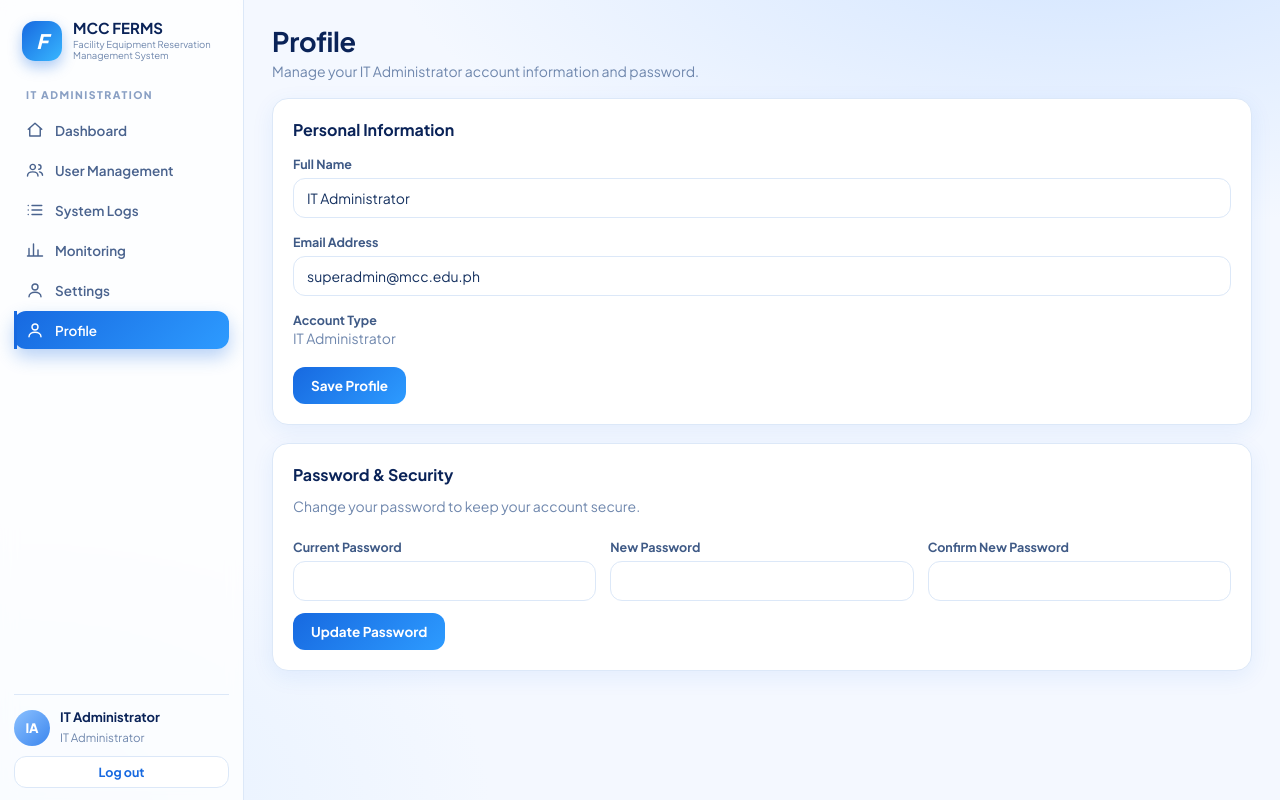
After one commit to kenn-prog/mccferm-laravel, a Laravel app: page /superadmin/profile in a window 1280 px wide. The commit adds this page. Run offline with Laravel 12, Linux system fonts and the light colour scheme; a user stored in the database is signed in; data comes from the database, SQL or seed files in the repository.

Commit message:
still incomplete

```diff
--- a/app/Http/Controllers/SuperAdminController.php
+++ b/app/Http/Controllers/SuperAdminController.php
@@ -2,7 +2,7 @@
 namespace App\Http\Controllers;
 use App\Models\{User,Facility,Equipment,FermsRequest,Reservation,Transaction,Notice};
 use Illuminate\Http\Request;
-use Illuminate\Support\Facades\{DB,Cache,Artisan,Log};
+use Illuminate\Support\Facades\{DB,Cache,Artisan,Hash,Log};
 
 class SuperAdminController extends Controller {
 
@@ -195,6 +195,32 @@ class SuperAdminController extends Controller {
         return view('superadmin.monitoring', compact('metrics', 'performance'));
     }
 
+    public function profile() {
+        return view('superadmin.profile');
+    }
+
+    public function updateProfile(Request $r) {
+        $validated = $r->validate(['name' => 'required|string|max:255']);
+        $r->user()->update($validated);
+
+        return back()->with('ok', 'Profile updated successfully.');
+    }
+
+    public function updatePassword(Request $r) {
+        $validated = $r->validate([
+            'current_password' => 'required',
+            'password' => 'required|string|min:8|confirmed',
+        ]);
+
+        if (!Hash::check($validated['current_password'], $r->user()->password ?? '')) {
+            return back()->withErrors(['current_password' => 'Current password is incorrect.']);
+        }
+
+        $r->user()->update(['password' => Hash::make($validated['password'])]);
+
+        return back()->with('ok', 'Password updated successfully.');
+    }
+
     public function clearCache() {
         try {
             Cache::flush();
--- a/database/seeders/DatabaseSeeder.php
+++ b/database/seeders/DatabaseSeeder.php
@@ -14,7 +14,7 @@ class DatabaseSeeder extends Seeder
             ['name' => 'Student Council', 'email' => 'organization@mcc.edu.ph', 'role' => 'organization', 'organization_class' => 'Student Council'],
             ['name' => 'Maria Dela Pena', 'email' => 'staff@mcc.edu.ph', 'role' => 'staff'],
             ['name' => 'Ariel Amoguis', 'email' => 'admin@mcc.edu.ph', 'role' => 'admin'],
-            ['name' => 'Super Administrator', 'email' => 'superadmin@mcc.edu.ph', 'role' => 'superadmin'],
+            ['name' => 'IT Administrator', 'email' => 'superadmin@mcc.edu.ph', 'role' => 'superadmin'],
         ];
 
         foreach ($users as $user) {
--- a/public/css/ferms.css
+++ b/public/css/ferms.css
@@ -215,7 +215,7 @@ label{font-size:12.5px;font-weight:700;color:#3f5a86}textarea{min-height:76px;re
 .page-header h1{margin-bottom:4px;font-size:28px;line-height:1.1}
 .page-header .sub{margin:0}
 .page-actions{display:flex;gap:8px;align-items:center;flex-wrap:wrap}
-.stat-grid{display:grid;grid-template-columns:repeat(6,minmax(0,1fr));gap:12px;margin-bottom:16px}
+.stat-grid{display:grid;grid-template-columns:repeat(4,minmax(0,1fr));gap:12px;margin-bottom:16px}
 .stat-card-compact{background:#fff;border:1px solid var(--line);border-radius:14px;padding:14px 16px;box-shadow:var(--sh);display:flex;align-items:center;gap:12px;transition:.2s}
 .stat-card-compact:hover{transform:translateY(-2px);box-shadow:0 8px 20px rgba(23,105,224,.12)}
 .stat-card-compact .icon{width:42px;height:42px;border-radius:11px;background:linear-gradient(135deg,var(--sky),#d3e5ff);color:var(--blue);display:grid;place-items:center;flex:none}
@@ -266,7 +266,7 @@ label{font-size:12.5px;font-weight:700;color:#3f5a86}textarea{min-height:76px;re
 .btn-icon svg{width:16px;height:16px;fill:none;stroke:currentColor;stroke-width:2;stroke-linecap:round;stroke-linejoin:round}
 .action-bar{display:flex;gap:8px;align-items:center;flex-wrap:wrap;padding:16px;background:var(--sky2);border-radius:12px;margin-bottom:16px}
 .action-bar .action-bar-label{font-size:13px;font-weight:700;color:var(--navy);flex:1}
-@media(max-width:1200px){.stat-grid{grid-template-columns:repeat(3,minmax(0,1fr))}}
+@media(max-width:1200px){.stat-grid{grid-template-columns:repeat(2,minmax(0,1fr))}}
 @media(max-width:768px){.stat-grid{grid-template-columns:repeat(2,minmax(0,1fr))}.content-grid,.facility-grid,.equipment-grid{grid-template-columns:1fr}.page-header{flex-direction:column;align-items:flex-start}.page-actions{width:100%}.page-actions .btn{flex:1}}
 @media(max-width:520px){.stat-grid{grid-template-columns:1fr}}
 /* Final Polish & Animations */
--- a/resources/views/auth/login.blade.php
+++ b/resources/views/auth/login.blade.php
@@ -9,7 +9,7 @@
     <a class="btn" style="display:block;text-align:center" href="/auth/microsoft">Sign in with MCC Microsoft account</a>
     @if(app()->environment('local'))
       <div style="margin-top:22px;font-size:12px;font-weight:700;color:var(--mute);letter-spacing:.08em">DEVELOPMENT LOGIN</div>
-      <div class="dev">@foreach(['student','organization','staff','admin','superadmin'] as $r)<a class="btn s l" style="text-align:center" href="/dev-login/{{ $r }}">{{ $r==='superadmin' ? 'Super Admin' : ucfirst($r) }}</a>@endforeach</div>
+      <div class="dev">@foreach(['student','organization','staff','admin','superadmin'] as $r)<a class="btn s l" style="text-align:center" href="/dev-login/{{ $r }}">{{ $r==='superadmin' ? 'IT Administrator' : ucfirst($r) }}</a>@endforeach</div>
     @endif
   </div>
 </div>
--- a/resources/views/layouts/app.blade.php
+++ b/resources/views/layouts/app.blade.php
@@ -22,7 +22,7 @@
   ];
   $unread = $adm ? 0 : $u->notices()->where('is_read', false)->count();
   $nav = $u->role === 'superadmin'
-    ? [['/superadmin','Dashboard','home'],['/superadmin/users','User Management','users'],['/superadmin/logs','System Logs','list'],['/superadmin/monitoring','Monitoring','chart'],['/superadmin/settings','Settings','user']]
+    ? [['/superadmin','Dashboard','home'],['/superadmin/users','User Management','users'],['/superadmin/logs','System Logs','list'],['/superadmin/monitoring','Monitoring','chart'],['/superadmin/settings','Settings','user'],['/superadmin/profile','Profile','user']]
     : ($adm
       ? [['/admin','Dashboard','home'],['/admin/facilities','Facilities','building'],['/admin/equipment','Equipment','box'],['/admin/requests','Requests & Borrowing','list'],['/admin/return-reminders','Return reminders','mail'],['/admin/reports','Reports','chart'],['/admin/users','Users','users'],['/admin/profile','Profile & Settings','user']]
       : [['/dashboard','Dashboard','home'],['/facilities','Facilities','building'],['/equipment','Equipment','box'],['/requests','My Requests','list'],['/transactions','History','swap'],['/notifications','Inbox','mail'],['/profile','Profile','user']]);
@@ -30,7 +30,7 @@
 @endphp
 <aside>
   <div class="brand"><i>F</i><div><b>MCC FERMS</b><small>Facility Equipment Reservation Management System</small></div></div>
-  <div class="navlabel">{{ $u->role === 'superadmin' ? 'SYSTEM ADMINISTRATION' : ($adm ? 'ADMINISTRATION' : 'WORKSPACE') }}</div>
+  <div class="navlabel">{{ $u->role === 'superadmin' ? 'IT ADMINISTRATION' : ($adm ? 'ADMINISTRATION' : 'WORKSPACE') }}</div>
   @foreach($nav as [$url,$label,$icon])
     <a class="nav {{ '/'.request()->path()===$url ? 'on' : '' }}" href="{{ $url }}">
       <svg viewBox="0 0 24 24">{!! $ic[$icon] !!}</svg>{{ $label }}
@@ -38,7 +38,7 @@
     </a>
   @endforeach
   <div class="me">
-    <div class="who"><div class="av">{{ strtoupper($initials) }}</div><div><b>{{ $u->name }}</b><small>{{ $u->role==='superadmin' ? 'Super Administrator' : ($u->role==='admin' ? 'School Administrator' : ($u->role==='staff' ? 'Facility Staff' : ucfirst($u->role))) }}</small></div></div>
+    <div class="who"><div class="av">{{ strtoupper($initials) }}</div><div><b>{{ $u->name }}</b><small>{{ $u->role==='superadmin' ? 'IT Administrator' : ($u->role==='admin' ? 'School Administrator' : ($u->role==='staff' ? 'Facility Staff' : ucfirst($u->role))) }}</small></div></div>
     <form method="post" action="/logout">@csrf<button class="btn l s logout">Log out</button></form>
   </div>
 </aside>
--- /dev/null
+++ b/resources/views/superadmin/profile.blade.php
@@ -0,0 +1,49 @@
+@extends('layouts.app')
+@section('content')
+<div class="head">
+  <div>
+    <h1>Profile</h1>
+    <p class="sub">Manage your IT Administrator account information and password.</p>
+  </div>
+</div>
+
+<div class="card">
+  <div class="cardhead"><h3>Personal Information</h3></div>
+  <form method="post" action="/superadmin/profile">
+    @csrf
+    <label for="name">Full Name</label>
+    <input id="name" name="name" value="{{ old('name', auth()->user()->name) }}" required maxlength="255">
+
+    <label for="email">Email Address</label>
+    <input id="email" type="email" value="{{ auth()->user()->email }}" disabled>
+
+    <label>Account Type</label>
+    <p class="sub">IT Administrator</p>
+
+    <button class="btn" type="submit">Save Profile</button>
+  </form>
+</div>
+
+<div class="card">
+  <div class="cardhead"><h3>Password &amp; Security</h3></div>
+  <p class="sub">Change your password to keep your account secure.</p>
+  <form method="post" action="/superadmin/profile/password">
+    @csrf
+    <div class="row">
+      <div>
+        <label for="current_password">Current Password</label>
+        <input id="current_password" type="password" name="current_password" required autocomplete="current-password">
+      </div>
+      <div>
+        <label for="password">New Password</label>
+        <input id="password" type="password" name="password" required minlength="8" autocomplete="new-password">
+      </div>
+      <div>
+        <label for="password_confirmation">Confirm New Password</label>
+        <input id="password_confirmation" type="password" name="password_confirmation" required autocomplete="new-password">
+      </div>
+    </div>
+    <button class="btn" type="submit">Update Password</button>
+  </form>
+</div>
+@endsection
--- a/resources/views/superadmin/settings.blade.php
+++ b/resources/views/superadmin/settings.blade.php
@@ -46,7 +46,7 @@
   <div class="cardhead"><h3>Maintenance Mode</h3></div>
   <div class="row">
     <div style="flex:1">
-      <p>Enable maintenance mode to restrict access to the system for all users except superadmins.</p>
+      <p>Enable maintenance mode to restrict access to the system for all users except IT administrators.</p>
       <small style="color:var(--muted)">Users will see a maintenance page when trying to access the system.</small>
     </div>
     <form method="post" action="/superadmin/maintenance-toggle">
--- a/resources/views/superadmin/users.blade.php
+++ b/resources/views/superadmin/users.blade.php
@@ -9,7 +9,7 @@
 
 <!-- Role Statistics -->
 <div class="grid" style="grid-template-columns:repeat(auto-fill,minmax(180px,1fr));margin-bottom:1.5rem">
-  @foreach(['superadmin'=>'Super Admins','admin'=>'Admins','staff'=>'Staff','organization'=>'Organizations','student'=>'Students'] as $role => $label)
+  @foreach(['superadmin'=>'IT Administrators','admin'=>'Admins','staff'=>'Staff','organization'=>'Organizations','student'=>'Students'] as $role => $label)
     <div class="card stat">
       <b>{{ $roleStats[$role] ?? 0 }}</b>
       <span>{{ $label }}</span>
@@ -43,7 +43,7 @@
                 <option value="organization" {{ $user->role==='organization' ? 'selected' : '' }}>Organization</option>
                 <option value="staff" {{ $user->role==='staff' ? 'selected' : '' }}>Staff</option>
                 <option value="admin" {{ $user->role==='admin' ? 'selected' : '' }}>Admin</option>
-                <option value="superadmin" {{ $user->role==='superadmin' ? 'selected' : '' }}>Super Admin</option>
+                <option value="superadmin" {{ $user->role==='superadmin' ? 'selected' : '' }}>IT Administrator</option>
               </select>
             </form>
           </td>
--- a/routes/web.php
+++ b/routes/web.php
@@ -29,6 +29,7 @@ Route::prefix('admin')->middleware(['auth',R::class.':staff,admin'])->group(func
 });
 Route::prefix('superadmin')->middleware(['auth',R::class.':superadmin'])->group(function(){
   Route::get('/',[SA::class,'dashboard']); Route::get('/settings',[SA::class,'systemSettings']); Route::post('/settings',[SA::class,'updateSystemSettings']);
+  Route::get('/profile',[SA::class,'profile']); Route::post('/profile',[SA::class,'updateProfile']); Route::post('/profile/password',[SA::class,'updatePassword']);
   Route::get('/logs',[SA::class,'systemLogs']); Route::post('/logs/clear',[SA::class,'clearLogs']);
   Route::get('/users',[SA::class,'userManagement']); Route::post('/users/{user}/toggle',[SA::class,'toggleUserStatus']); Route::post('/users/{user}/role',[SA::class,'changeUserRole']);
   Route::get('/monitoring',[SA::class,'systemMonitoring']); Route::post('/clear-cache',[SA::class,'clearCache']); Route::post('/optimize',[SA::class,'optimizeDatabase']);
```
Also changed, not shown: tests/Feature/FermsTest.php (+37 -0 lines), .devcontainer/devcontainer.json, README.md, database/migrations/2026_11_14_000000_rename_superadmin_demo_account.php (added), 1 other file.
